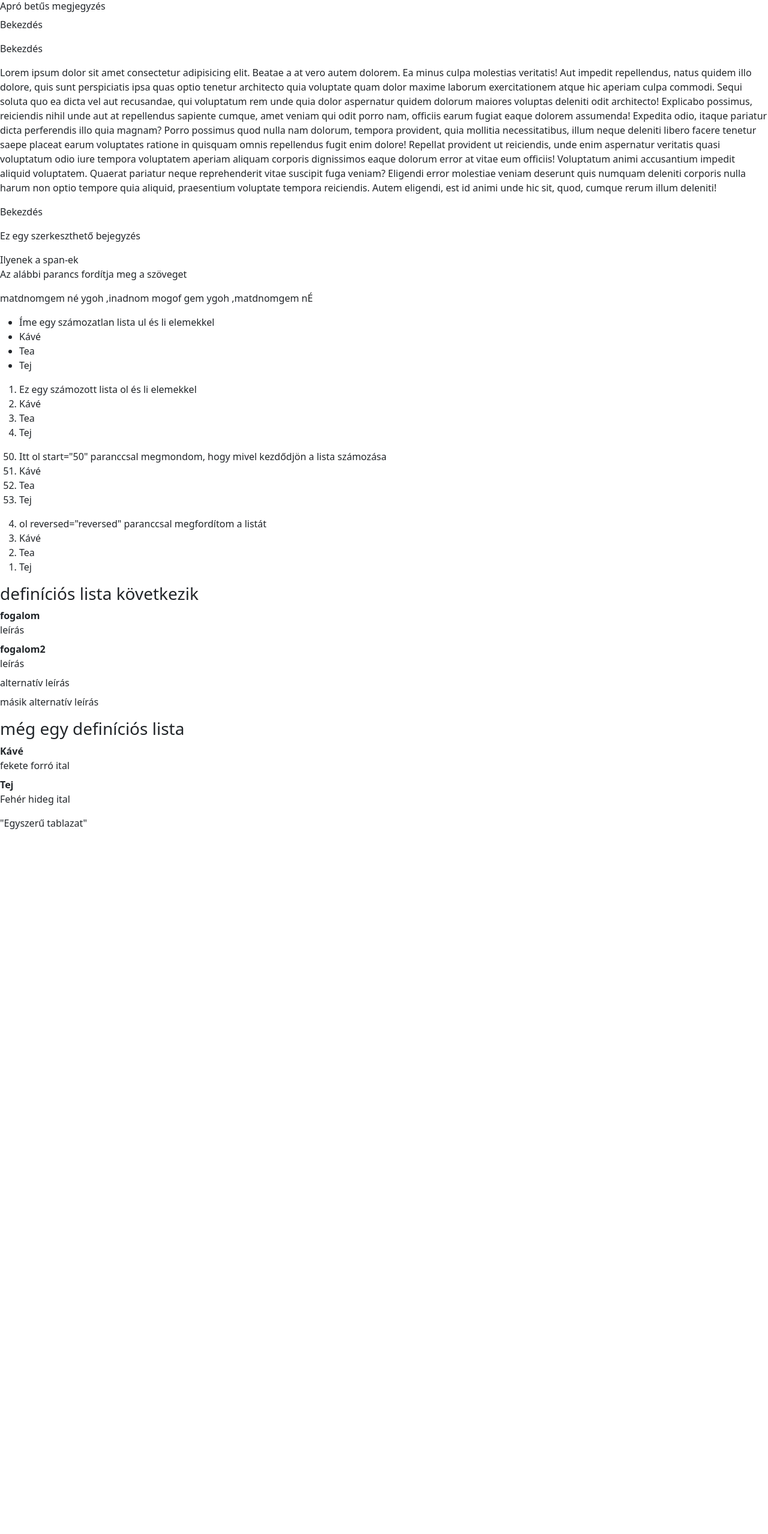
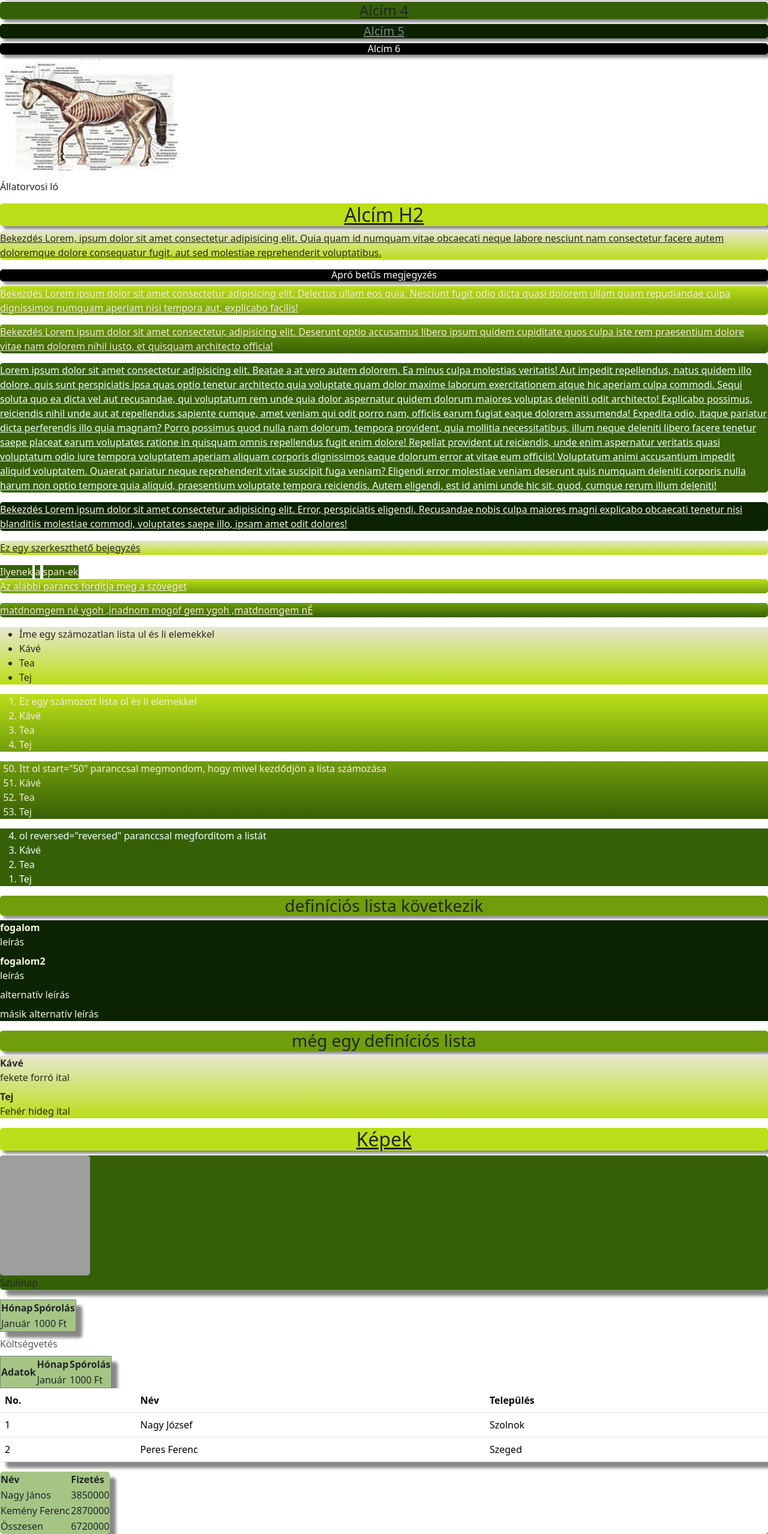
Before and after one commit to BalazsR2022/Gyakorlas2023.07.28, a website: page src/index.html in a window 1280 px wide. Shown: the part 141-2698 px from the top of the page at 60% size. Before the commit the page ends 1541 px from the top, so only its background shows below. Drawn offline with nearby package versions, Linux system fonts and the light colour scheme; grey boxes are pictures that could not be loaded.

Commit message:
CSS almost ready

```diff
--- a/src/index.html
+++ b/src/index.html
@@ -19,20 +19,40 @@
 
     <meta name="viewport" content="width=device-width, initial-scale=1.0">
     <link rel="stylesheet" href="bootstrap.css">
+    <link rel="stylesheet" href="style.css">
     <title>Minta doksi</title>
 </head>
 
 <body>
 
-    <h1>Weboldal címe avagy az állatorvosi ló</h1>
-    <h2>Alcím</h2>
-    <p>Bekezdés</p>
+    <h1>Weboldal címe avagy az állatorvosi ló H1</h1>
+
+    <h2>alcímek,bekezdések-paragrafusok, listák, spanok, képek, táblázatok H2</h2>
+
+    <h3>Alcím 3</h3>
+
+    <h4>Alcím 4</h4>
+
+    <h5>Alcím 5</h5>
+
+    <h6>Alcím 6</h6>
+
+    <figure>
+      <img src="allatorvosi_lo.png" alt="Állatorvosi ló" width="300px" height="200px"/>
+      <figcaption>Állatorvosi ló<figcaption>
+
+    </figure>
+
+
+
+    <h2>Alcím H2</h2>
+    <p class="one">Bekezdés Lorem, ipsum dolor sit amet consectetur adipisicing elit. Quia quam id numquam vitae obcaecati neque labore nesciunt nam consectetur facere autem doloremque dolore consequatur fugit, aut sed molestiae reprehenderit voluptatibus.</p>
 
     <h6>Apró betűs megjegyzés</h6>
-    <p>Bekezdés</p>
-    <p>Bekezdés</p>
+    <p class="two"> Bekezdés Lorem ipsum dolor sit amet consectetur adipisicing elit. Delectus ullam eos quia. Nesciunt fugit odio dicta quasi dolorem ullam quam repudiandae culpa dignissimos numquam aperiam nisi tempora aut, explicabo facilis!</p>
+    <p class="three">Bekezdés Lorem ipsum dolor sit amet consectetur, adipisicing elit. Deserunt optio accusamus libero ipsum quidem cupiditate quos culpa iste rem praesentium dolore vitae nam dolorem nihil iusto, et quisquam architecto officia!</p>
 
-    <p>Lorem ipsum dolor sit amet consectetur adipisicing elit. Beatae a at vero autem dolorem.
+    <p class="four">Lorem ipsum dolor sit amet consectetur adipisicing elit. Beatae a at vero autem dolorem.
         Ea minus culpa molestias veritatis! Aut impedit repellendus, natus quidem illo dolore,
         quis sunt perspiciatis ipsa quas optio tenetur architecto quia voluptate quam dolor maxime
         laborum exercitationem atque hic aperiam culpa commodi. Sequi soluta quo ea dicta vel aut
@@ -51,8 +71,8 @@
            tempora reiciendis. Autem eligendi, est id animi unde hic sit, quod, cumque rerum illum deleniti!
 
     </p>
-    <p>Bekezdés</p>
-    <p contenteditable="true">
+    <p class="five">Bekezdés Lorem ipsum dolor sit amet consectetur adipisicing elit. Error, perspiciatis eligendi. Recusandae nobis culpa maiores magni explicabo obcaecati tenetur nisi blanditiis molestiae commodi, voluptates saepe illo, ipsam amet odit dolores!</p>
+    <p class="one" contenteditable="true">
         Ez egy szerkeszthető bejegyzés
         </p>
 
@@ -61,36 +81,36 @@
         <span>a</span>
         <span>span-ek</span>
 
-        <p>
+        <p class="two">
             <bdo dir="ltr">Az alábbi parancs fordítja meg a szöveget</bdo>
         </p>
 
-        <p>
+        <p class="three">
             <bdo dir="rtl">Én megmondtam, hogy meg fogom mondani, hogy én megmondtam</bdo>
         </p>
 
-        <ul>
+        <ul class="one">
             <li>Íme egy számozatlan lista ul és li elemekkel</li>
             <li>Kávé</li>
             <li>Tea</li>
             <li>Tej</li>
           </ul>
 
-          <ol>
+          <ol class="two">
             <li>Ez egy számozott lista ol és li elemekkel</li>
             <li>Kávé</li>
             <li>Tea</li>
             <li>Tej</li>
           </ol>
 
-          <ol start="50">
+          <ol class="three" start="50">
             <li>Itt ol start="50" paranccsal megmondom, hogy mivel kezdődjön a lista számozása</li>
             <li>Kávé</li>
             <li>Tea</li>
             <li>Tej</li>
           </ol>
 
-          <ol reversed="reversed">
+          <ol class="four" reversed="reversed">
             <li>ol reversed="reversed" paranccsal megfordítom a listát</li>
             <li>Kávé</li>
             <li>Tea</li>
@@ -99,7 +119,7 @@
 
           <h3>definíciós lista következik</h3>
 
-          <dl>
+          <dl class="five">
             <dt>fogalom</dt>
               <dd>leírás</dd>
             <dt>fogalom2</dt>
@@ -110,18 +130,99 @@
 
           <h3>még egy definíciós lista</h3>
 
-          <dl>
+          <dl class="one">
             <dt>Kávé</dt>
               <dd>fekete forró ital</dd>
             <dt>Tej</dt>
               <dd>Fehér hideg ital</dd>
           </dl>
 
+          <h2>Képek</h2>
 
-        <p><th>"Egyszerű tablazat"</th>
-            <td>
+          <figure class="picture">
+            <img class="imagine" src="szülinap.jpg" alt="Festmény magamnak szülinapra" width="150px" height="200px"/>
+            <figcaption>Szülinap<figcaption>
 
-            </td></p>
+          </figure>
+
+
+          <table border = 1 summary="Ez a táblázat bemutatja a család spórolásának eseményeit">
+            <caption>Költségvetés</caption>
+            <tr>
+              <th>Hónap</th>
+              <th>Spórolás</th>
+            </tr>
+            <tr>
+              <td>Január</td>
+              <td>1000 Ft</td>
+            </tr>
+          </table>
+
+
+
+
+          <table border="1">
+            <tr>
+              <th rowspan="2">Adatok</th>
+              <th>Hónap</th>
+              <th>Spórolás</th>
+            </tr>
+            <tr>
+              <td>Január</td>
+              <td>1000 Ft</td>
+            </tr>
+          </table>
+
+
+
+          <table class="table">
+            <colgroup>
+              <col span="2" style="background-color :rgb(54,96,5)">
+              <col style="background-color : rgb(187,223,24)">
+            </colgroup>
+            <tr>
+              <th>No.</th>
+              <th>Név</th>
+              <th>Település</th>
+            </tr>
+            <tr>
+              <td>1</td>
+              <td>Nagy József</td>
+              <td>Szolnok</td>
+            </tr>
+            <tr>
+              <td>2</td>
+              <td>Peres Ferenc</td>
+              <td>Szeged</td>
+            </tr>
+          </table>
+
+
+<table>
+  <thead>
+    <tr>
+      <th>Név</th>
+      <th>Fizetés</th>
+    </tr>
+  </thead>
+  <tbody>
+    <tr>
+      <td>Nagy János</td>
+      <td>3850000</td>
+    </tr>
+    <tr>
+      <td>Kemény Ferenc</td>
+      <td>2870000</td>
+    </tr>
+  </tbody>
+  <tfoot>
+    <tr>
+      <td>Összesen</td>
+      <td>6720000</td>
+    </tr>
+  </tfoot>
+</table>
+
 
 </body>
 </html>
--- a/src/style.css
+++ b/src/style.css
@@ -0,0 +1,138 @@
+h1 {
+    text-align: center;
+    color:11,35,1;
+    background-color: rgb(230,230,206);
+    border-radius: 5px;
+    box-shadow: 5px 5px 5px #888888;
+
+}
+h2{
+    text-align: center;
+    color:11,35,1;
+    background-color: rgb(187,223,24);
+    text-decoration-style: dotted;
+    text-decoration: underline;
+    border-radius: 5px;
+    box-shadow: 5px 5px 5px #888888;
+}
+h3{
+    text-align: center;
+    text-decoration: dotted;
+    text-decoration: underline;
+    text-decoration: solid;
+    background-color: rgb(112,157,11);
+    color:11,35,1;
+    border-radius: 5px;
+    box-shadow: 5px 5px 5px #888888;
+
+}
+h4{
+    text-align: center;
+    text-decoration: dotted;
+    text-decoration: underline;
+    background-color: rgb(54,96,5);
+    color:11,35,1;
+    border-radius: 5px;
+    box-shadow: 5px 5px 5px #888888;
+}
+
+h5{
+    text-align: center;
+    text-decoration: dotted;
+    text-decoration: underline;
+    background-color: rgb(11,35,1);
+    color:grey;
+    border-radius: 5px;
+    box-shadow: 5px 5px 5px #888888;
+}
+
+h6{
+    text-align: center;
+    color:white;
+    background-color: black;
+    border-radius: 5px;
+    box-shadow: 5px 5px 5px #888888;
+}
+
+.one {
+
+    background-image: linear-gradient(rgb(230,230,206), rgb(187,223,24));
+    color: rgb(41, 41, 39);
+
+}
+.two {
+    background-image: linear-gradient(rgb(187,223,24), rgb(112,157,11));
+    color: antiquewhite;
+
+}
+.three {
+    background-image: linear-gradient(rgb(112,157,11), rgb(54,96,5));
+
+    color: antiquewhite;
+
+}
+.four {
+    background-color: rgb(54,96,5);
+    color: azure;
+
+
+}
+.five {
+    background-color: rgb(11,35,1);
+    color: beige;
+
+}
+
+
+
+
+
+
+
+
+table{
+
+    text-decoration-line: inherit;
+    background-color: rgb(165, 197, 133);
+    border-radius: 5px;
+    box-shadow: 10px 10px 5px #888888;
+
+}
+
+p{
+
+    border-radius: 5px;
+
+
+}
+
+
+    body {
+        background-image: url(hatterkep_viragok.png);
+        background-size: 50px 50px;
+        background-repeat: repeat-x, repeat-y;
+        border-radius: 5px;
+        box-shadow: 10px 10px 5px #888888;
+
+      }
+
+      p {
+        text-decoration: underline;
+        text-decoration-color: 112,157,11;
+      }
+
+      span{
+        background-color: rgb(54,96,5);
+        color: antiquewhite;
+      }
+
+      .picture{
+        border-radius: 5px;
+        box-shadow: 10px 10px 5px #888888;
+        background-color: rgb(54,96,5);
+      }
+      img{
+        border-radius: 5px;
+
+
+      }
```
Also changed, not shown: src/allatorvosi_lo.png (added), src/hatterkep_viragok.png (added), 1 other file.
